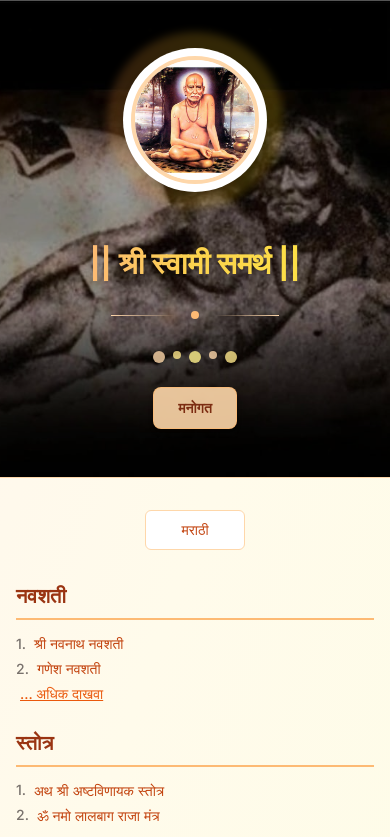
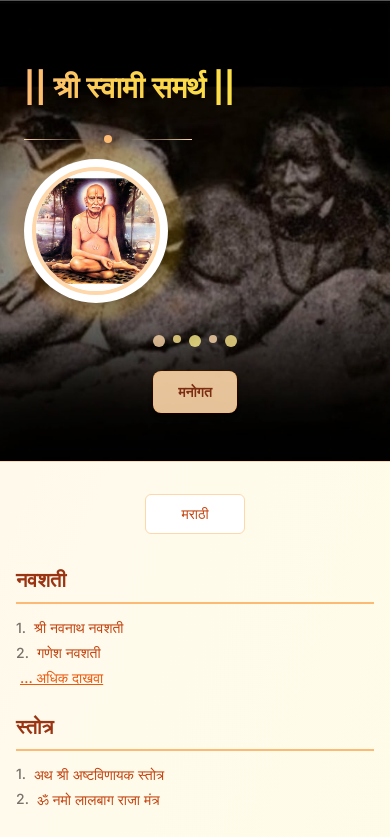
Before and after one commit to Kundan268/swami, a Next.js app: page / in a window 390 px wide. Shown: the top 837 px of the page. Built offline with nearby package versions, Linux system fonts and the light colour scheme.

Commit message:
changes in header layout of samll icon

```diff
--- a/src/components/Header.tsx
+++ b/src/components/Header.tsx
@@ -43,9 +43,9 @@ export function Header({ language }: HeaderProps) {
       </div>
 
       <div className="relative container mx-auto px-4 py-12 min-h-[320px] md:min-h-[380px] lg:min-h-[480px] xl:min-h-[55vh] flex flex-col justify-center">
-        <div className="flex flex-col lg:flex-row items-center gap-8">
+        <div className="flex flex-col lg:flex-row items-start lg:items-center gap-4 lg:gap-8">
           {/* Image Section */}
-          <div className="flex-shrink-0">
+          <div className="flex-shrink-0 order-2 lg:order-1 ml-2 lg:ml-0">
             <div className="relative">
               {/* Decorative Frame */}
               <div className="absolute -inset-4 bg-gradient-to-r from-orange-400 via-amber-400 to-yellow-400 rounded-full opacity-20 blur-sm"></div>
@@ -66,15 +66,15 @@ export function Header({ language }: HeaderProps) {
           </div>
 
           {/* Text Content */}
-          <div className="flex-1 text-center lg:text-left">
+          <div className="flex-1 order-1 lg:order-2 text-left lg:text-left ml-2 lg:ml-0">
             <div className="space-y-4">
               {/* Main Title */}
-              <h1 className="text-3xl lg:text-5xl font-bold bg-gradient-to-r from-orange-300 via-amber-300 to-yellow-300 gradient-text py-4 drop-shadow-lg">
+              <h1 className="text-3xl lg:text-5xl font-bold bg-gradient-to-r from-orange-300 via-amber-300 to-yellow-300 gradient-text py-2 lg:py-4 drop-shadow-lg">
                 {content.title}
               </h1>
 
               {/* Decorative Line */}
-              <div className="flex items-center justify-center lg:justify-start gap-4">
+              <div className="flex items-center justify-start gap-4">
                 <div className="h-px bg-gradient-to-r from-orange-200 to-transparent w-16"></div>
                 <div className="w-2 h-2 bg-orange-300 rounded-full shadow-md"></div>
                 <div className="h-px bg-gradient-to-l from-orange-200 to-transparent w-16"></div>
```
